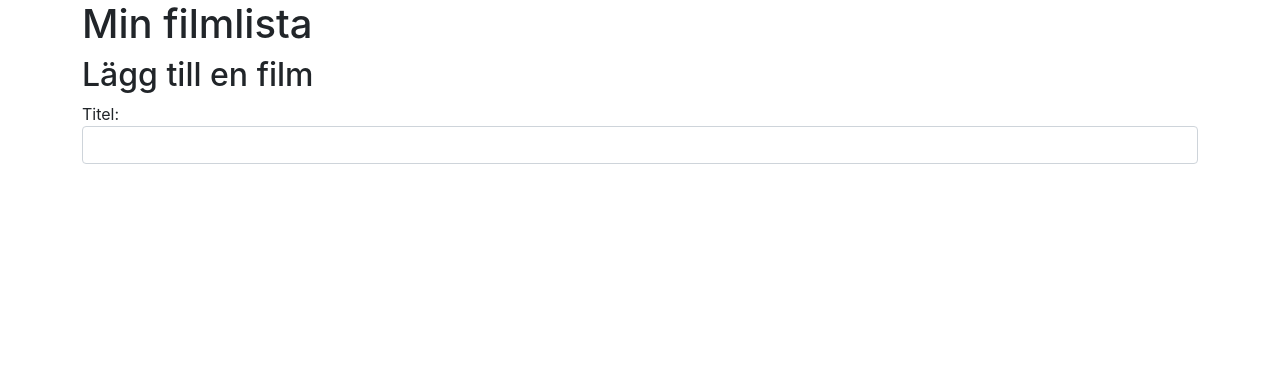
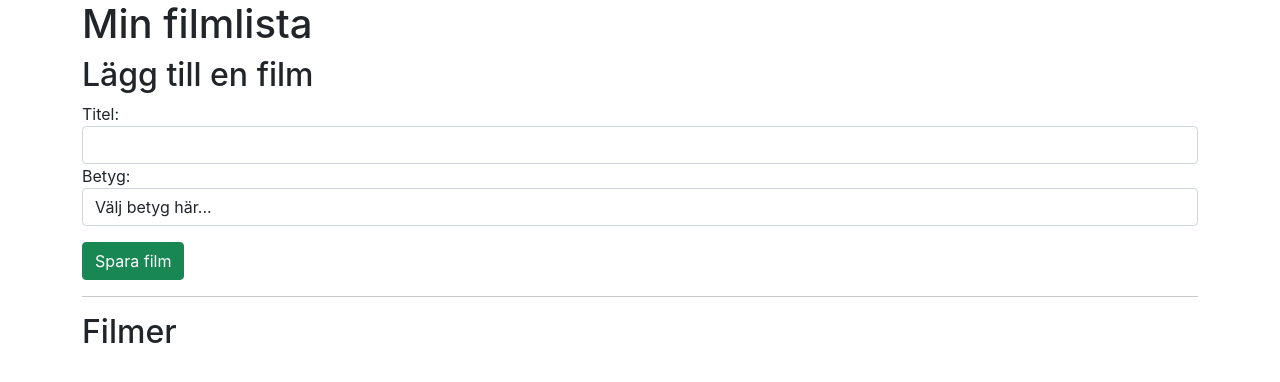
Before and after one commit to cwallins/Laboration-6, a React (Create React App) app in the folder laboration/: page / in a window 1280 px wide. Shown: the top 382 px of the page. Built offline with nearby package versions, Linux system fonts and the light colour scheme.

Commit message:
template html

```diff
--- a/laboration/src/movieList.js
+++ b/laboration/src/movieList.js
@@ -5,6 +5,27 @@ export default function MovieList() {
         <div>
             <label for="title-field">Titel:</label>
             <input type="text" id="title-field" className="form-control"></input>
+            <lablel for="rating-field">Betyg:</lablel>
+
+            <select type="text" id="rating-field" class="form-control">
+                <option value="0">Välj betyg här...</option>
+                <option value="1">1</option>
+                <option value="2">2</option>
+                <option value="3">3</option>
+                <option value="4">4</option>
+                <option value="5">5</option>
+            </select>
+
+            <input type="submit" class="btn btn-success mt-3" value="Spara film"></input>
+
+            <hr></hr>
+
+            <h2>Filmer</h2>
+            <ul id="movies">
+
+            </ul>
+
+
         </div>
     )
 }
```
